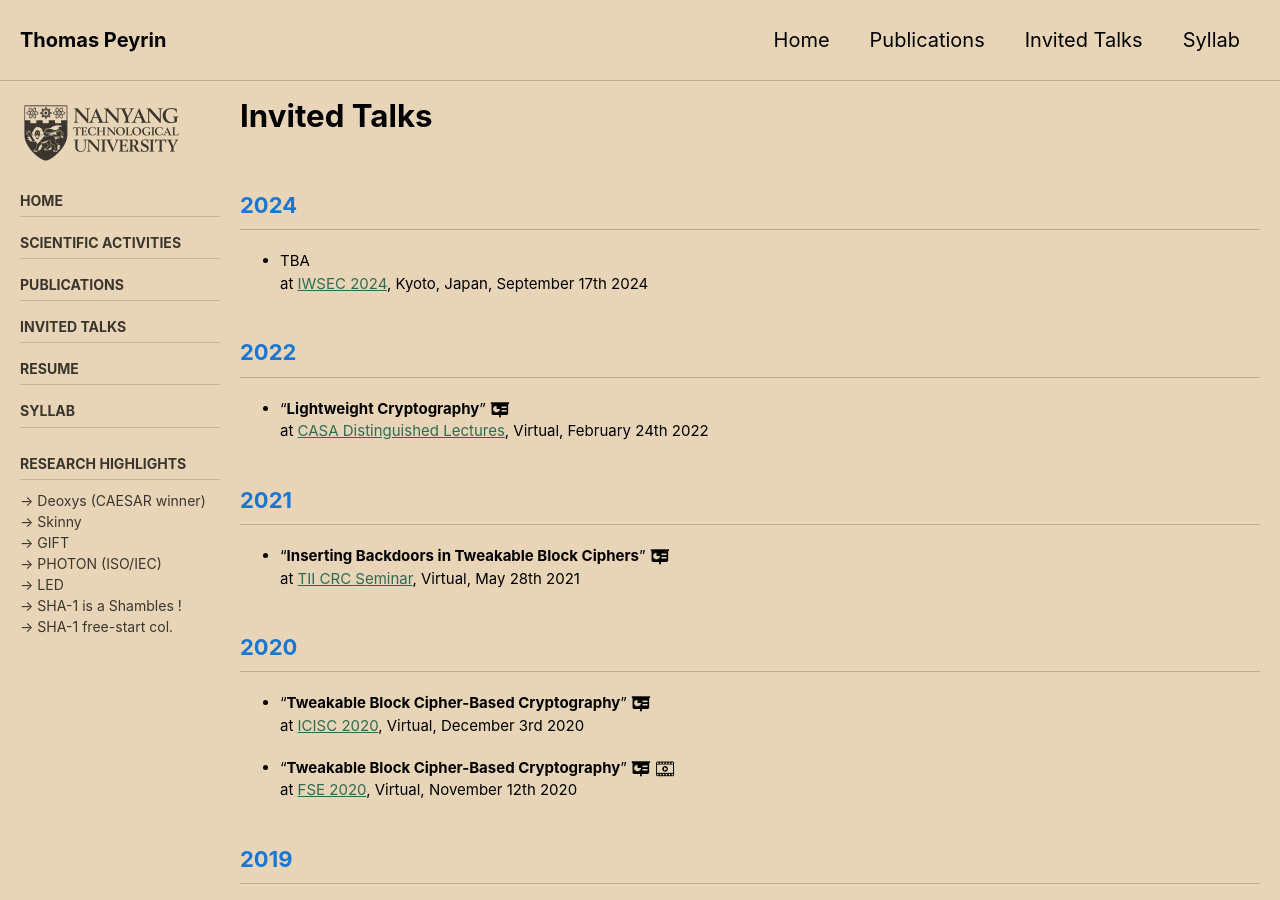
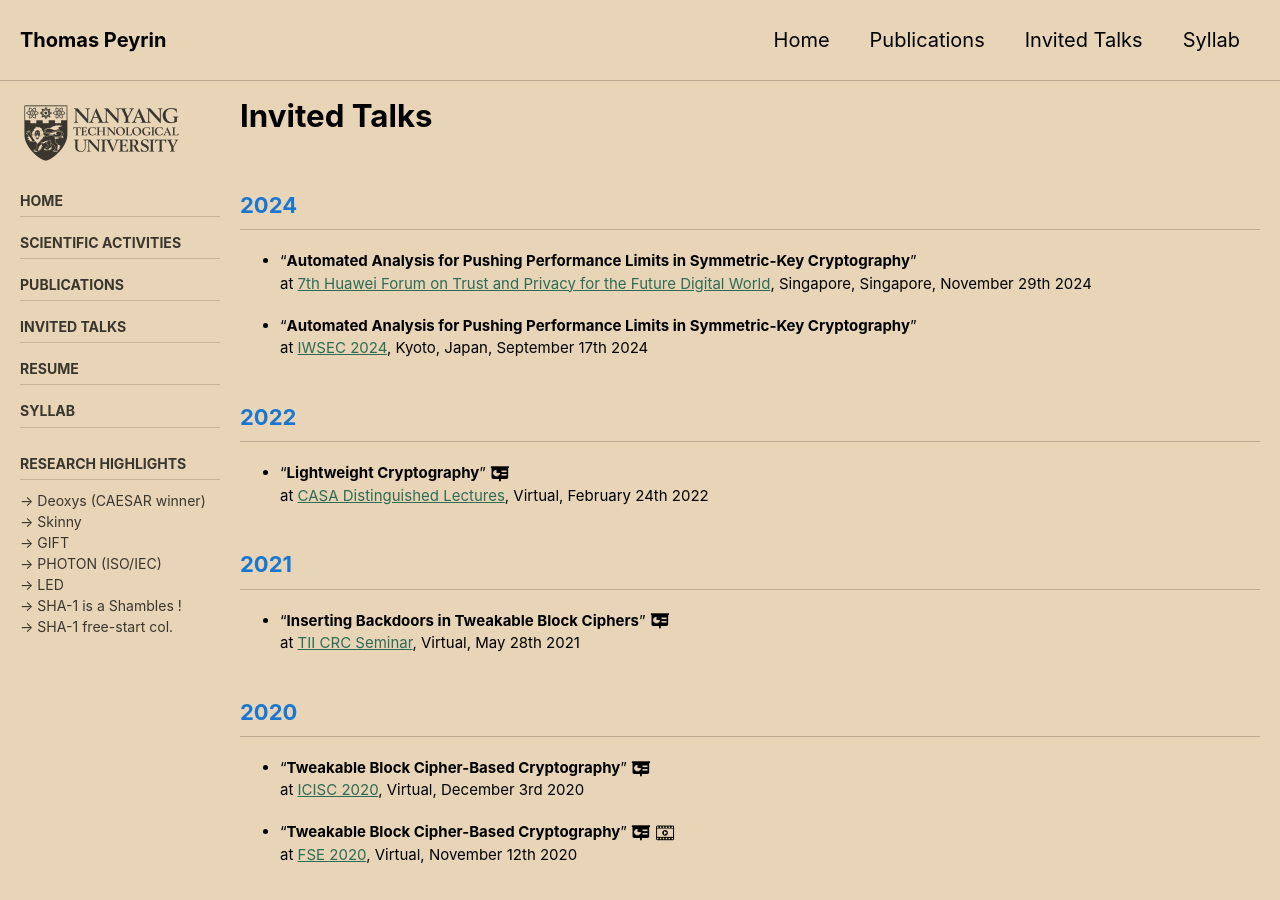
Before and after one commit to thomaspeyrin/web, a Jekyll site: the page built from invited.md, in a window 1280 px wide and 900 px high. Built offline with Jekyll 4.4.1, drawn with Linux system fonts in a browser that asks for light colours; cached includes are drawn as plain includes; nearby versions of some CDN libraries; our own code applies the rules of GitHub Pages for plain Markdown files.

Commit message:
Update invited.md

```diff
--- a/invited.md
+++ b/invited.md
@@ -15,7 +15,11 @@ sidebar:
 # Invited Talks
 
 ## 2024
-- TBA
+
+- "**Automated Analysis for Pushing Performance Limits in Symmetric-Key Cryptography**"
+at [7th Huawei Forum on Trust and Privacy for the Future Digital World](https://lu.ma/t6lc8cxd), Singapore, Singapore, November 29th 2024
+
+- "**Automated Analysis for Pushing Performance Limits in Symmetric-Key Cryptography**"
 at [IWSEC 2024](https://www.iwsec.org/2023/), Kyoto, Japan, September 17th 2024
 
 ## 2022
```
